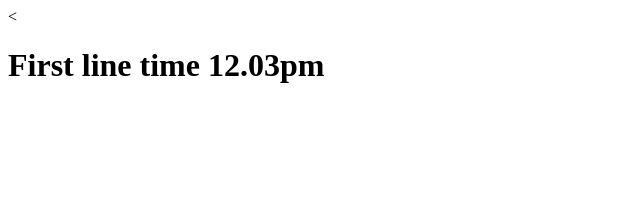
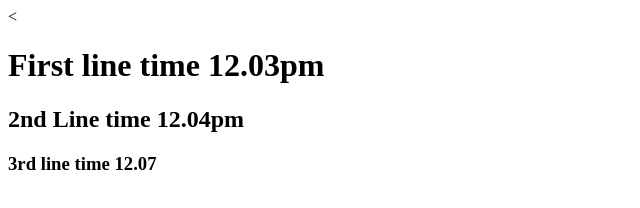
Before and after one commit to techjewel/git-test, a plain HTML site: page index.html in a window 1280 px wide. Shown: the whole page, without its empty margins (0-640 px from the left). Drawn offline with Linux system fonts and the light colour scheme.

Commit message:
3rd comit

```diff
--- a/index.html
+++ b/index.html
@@ -5,5 +5,7 @@
 </head>
 <body>
 <h1>First line time 12.03pm</h1>
+<h2>2nd Line time 12.04pm</h2>
+<h3>3rd line time 12.07</h3>
 </body>
 </html>
```
